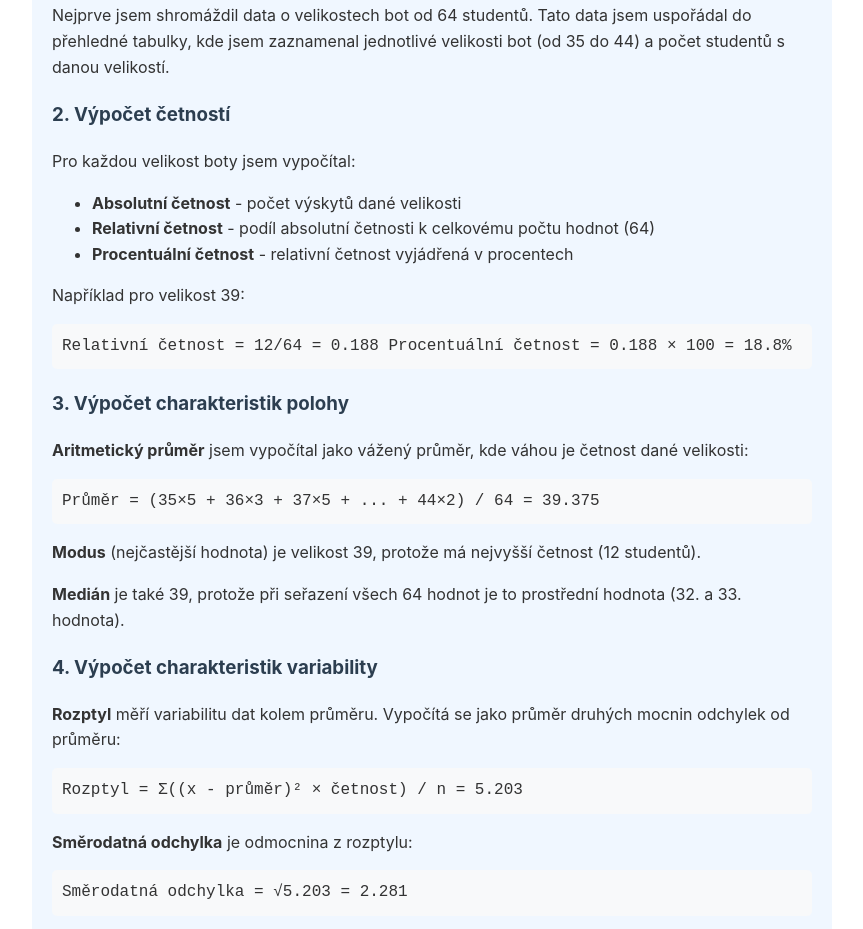
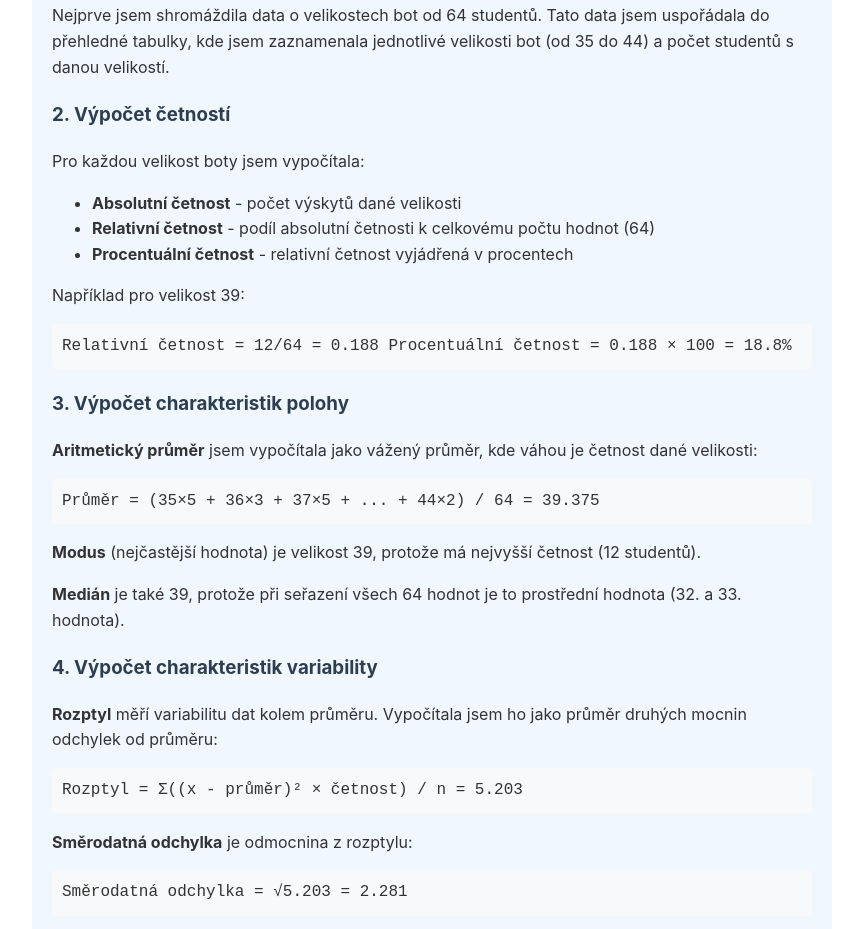
Before and after one commit to jangjesef/statistika, a plain HTML site: page index.html in a window 1280 px wide. Shown: the part 3819-4748 px from the top of the page, without its empty margins (208-1071 px from the left). Drawn offline with Linux system fonts and the light colour scheme.

Commit message:
Upraven text do ženského rodu

```diff
--- a/index.html
+++ b/index.html
@@ -233,10 +233,10 @@
             <h2>Postup řešení</h2>
 
             <h3>1. Sběr a příprava dat</h3>
-            <p>Nejprve jsem shromáždil data o velikostech bot od 64 studentů. Tato data jsem uspořádal do přehledné tabulky, kde jsem zaznamenal jednotlivé velikosti bot (od 35 do 44) a počet studentů s danou velikostí.</p>
+            <p>Nejprve jsem shromáždila data o velikostech bot od 64 studentů. Tato data jsem uspořádala do přehledné tabulky, kde jsem zaznamenala jednotlivé velikosti bot (od 35 do 44) a počet studentů s danou velikostí.</p>
 
             <h3>2. Výpočet četností</h3>
-            <p>Pro každou velikost boty jsem vypočítal:</p>
+            <p>Pro každou velikost boty jsem vypočítala:</p>
             <ul>
                 <li><strong>Absolutní četnost</strong> - počet výskytů dané velikosti</li>
                 <li><strong>Relativní četnost</strong> - podíl absolutní četnosti k celkovému počtu hodnot (64)</li>
@@ -249,7 +249,7 @@
             </div>
 
             <h3>3. Výpočet charakteristik polohy</h3>
-            <p><strong>Aritmetický průměr</strong> jsem vypočítal jako vážený průměr, kde váhou je četnost dané velikosti:</p>
+            <p><strong>Aritmetický průměr</strong> jsem vypočítala jako vážený průměr, kde váhou je četnost dané velikosti:</p>
             <div class="formula">
                 Průměr = (35×5 + 36×3 + 37×5 + ... + 44×2) / 64 = 39.375
             </div>
@@ -259,7 +259,7 @@
             <p><strong>Medián</strong> je také 39, protože při seřazení všech 64 hodnot je to prostřední hodnota (32. a 33. hodnota).</p>
 
             <h3>4. Výpočet charakteristik variability</h3>
-            <p><strong>Rozptyl</strong> měří variabilitu dat kolem průměru. Vypočítá se jako průměr druhých mocnin odchylek od průměru:</p>
+            <p><strong>Rozptyl</strong> měří variabilitu dat kolem průměru. Vypočítala jsem ho jako průměr druhých mocnin odchylek od průměru:</p>
             <div class="formula">
                 Rozptyl = Σ((x - průměr)² × četnost) / n = 5.203
             </div>
```
